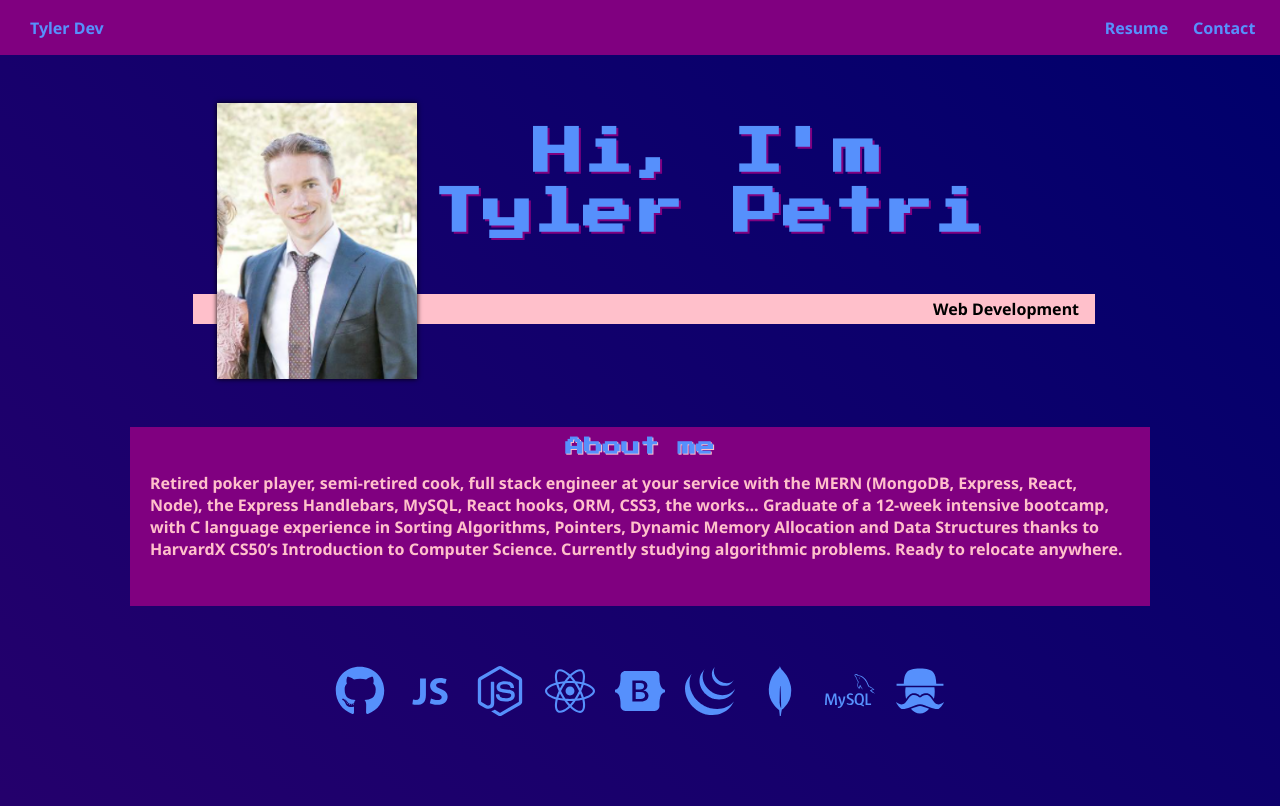
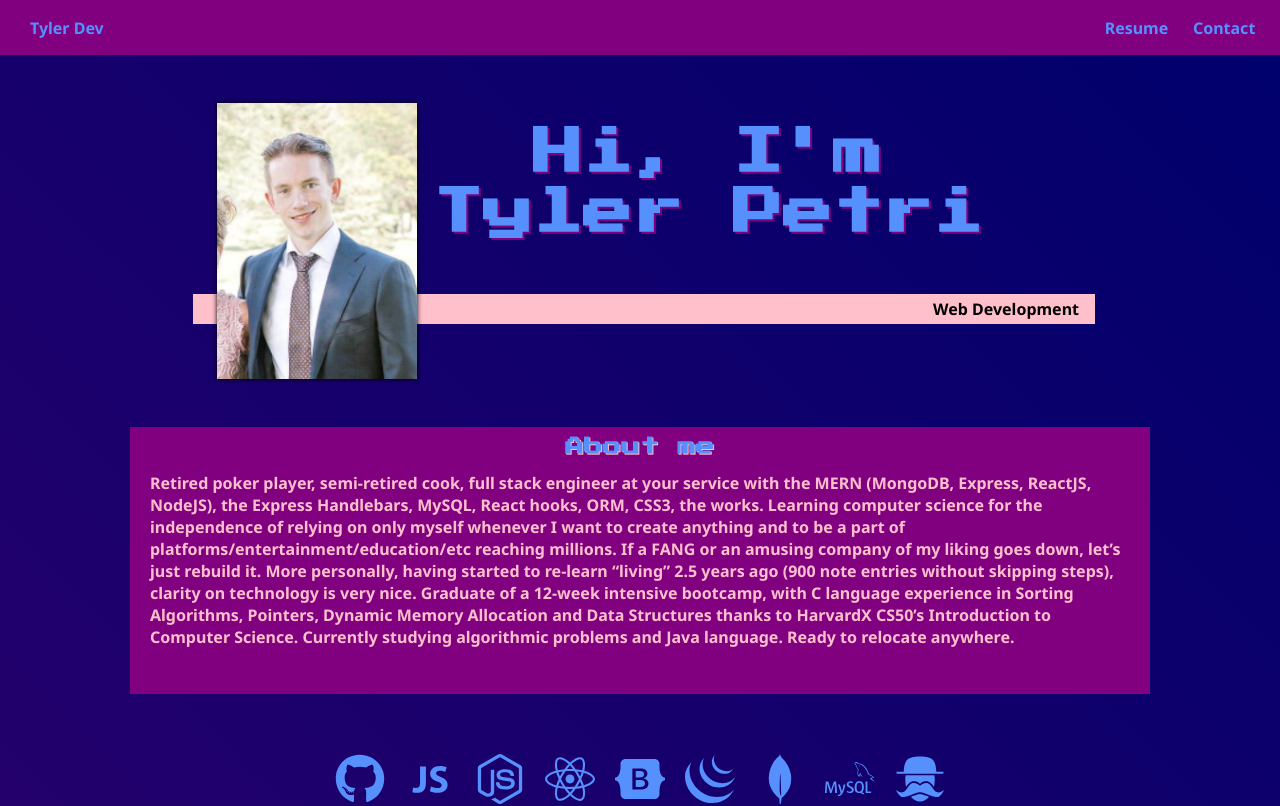
Before and after one commit to TylerPetri/Portfolio, a React (Create React App) app: page / in a window 1280 px wide. Shown: the top 806 px of the page. Built offline with nearby package versions, Linux system fonts and the light colour scheme.

Commit message:
bio, resume

```diff
--- a/src/Components/Homepage.js
+++ b/src/Components/Homepage.js
@@ -49,7 +49,7 @@ function Homepage() {
         <div className="bioBox">
             <h3 className="bioTitle">About me</h3>
             <p>
-                Retired poker player, semi-retired cook, full stack engineer at your service with the MERN (MongoDB, Express, React, Node), the Express Handlebars, MySQL, React hooks, ORM, CSS3, the works… Graduate of a 12-week intensive bootcamp, with C language experience in Sorting Algorithms, Pointers, Dynamic Memory Allocation and Data Structures thanks to HarvardX CS50’s Introduction to Computer Science. Currently studying algorithmic problems. Ready to relocate anywhere.
+            Retired poker player, semi-retired cook, full stack engineer at your service with the MERN (MongoDB, Express, ReactJS, NodeJS), the Express Handlebars, MySQL, React hooks, ORM, CSS3, the works. Learning computer science for the independence of relying on only myself whenever I want to create anything and to be a part of platforms/entertainment/education/etc reaching millions. If a FANG or an amusing company of my liking goes down, let’s just rebuild it. More personally, having started to re-learn “living” 2.5 years ago (900 note entries without skipping steps), clarity on technology is very nice. Graduate of a 12-week intensive bootcamp, with C language experience in Sorting Algorithms, Pointers, Dynamic Memory Allocation and Data Structures thanks to HarvardX CS50’s Introduction to Computer Science. Currently studying algorithmic problems and Java language. Ready to relocate anywhere.
             </p>
         </div>
 
```
Also changed, not shown: 1 other file (tests, documents, lock files or other folders).
